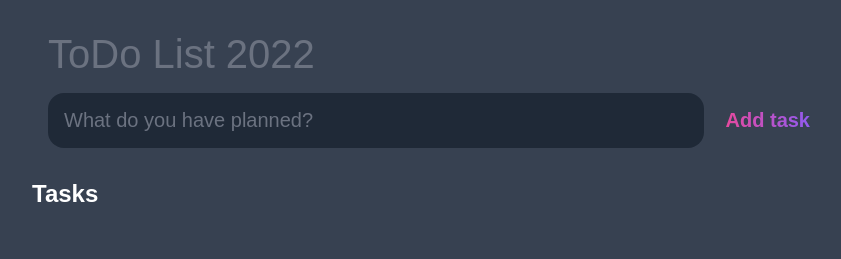
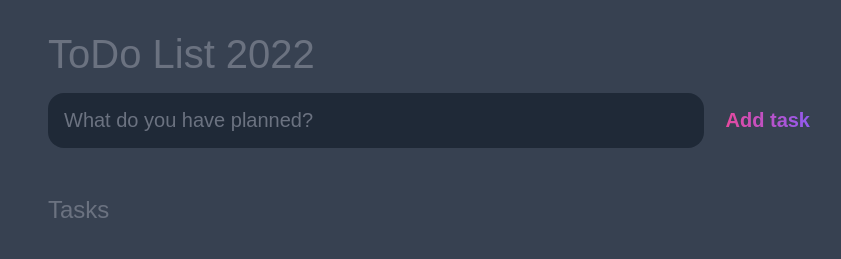
Before and after one commit to sinemyildizbekiroglu/todo-list, a plain HTML site: page index.html in a window 1280 px wide. Shown: the whole page, without its empty margins (208-1049 px from the left). Drawn offline with Linux system fonts and the light colour scheme.

Commit message:
Add `task-list`, `task-list h2` style

```diff
--- a/main.css
+++ b/main.css
@@ -86,3 +86,14 @@ main {
 	width: 100%;
 	margin: 0 auto;
 }
+
+.task-list {
+	padding: 1rem;
+}
+
+.task-list h2 {
+	font-size: 1.5rem;
+	font-weight: 300;
+	color: var(--grey);
+	margin-bottom: 1rem;
+}
```
